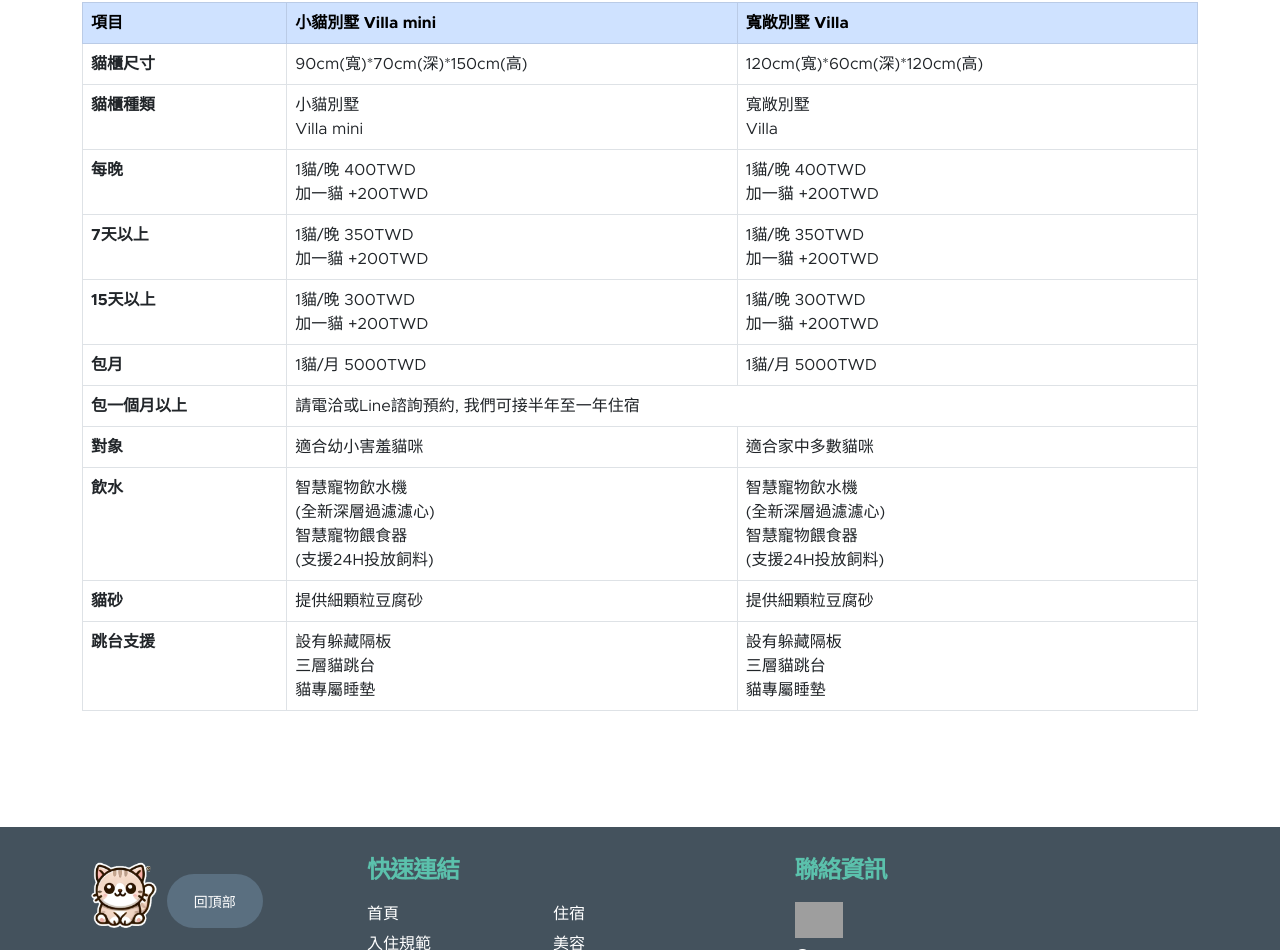
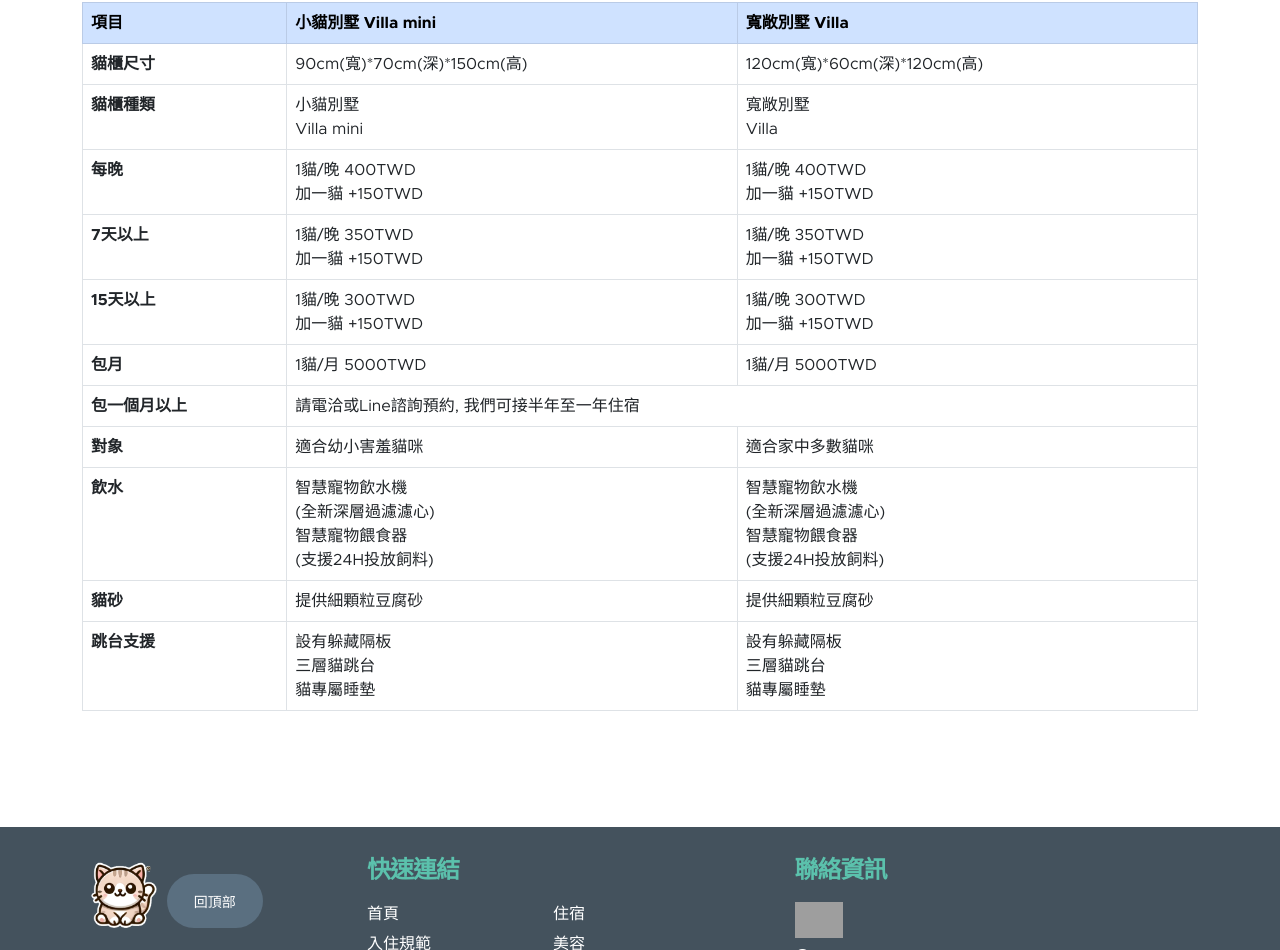
Before and after one commit to adong23664/CatB-C, a plain HTML site: page new-taipei-cheap-cat-lodging.html in a window 1280 px wide. Shown: the part 962-1912 px from the top of the page. Drawn offline with Linux system fonts and the light colour scheme; grey boxes are pictures that could not be loaded.

Commit message:
fix: 修改報價

```diff
--- a/new-taipei-cheap-cat-lodging.html
+++ b/new-taipei-cheap-cat-lodging.html
@@ -263,18 +263,18 @@
                 </tr>
                 <tr>
                   <th>每晚</th>
-                  <td>1貓/晚 400TWD<br />加一貓 +200TWD</td>
-                  <td>1貓/晚 400TWD<br />加一貓 +200TWD</td>
+                  <td>1貓/晚 400TWD<br />加一貓 +150TWD</td>
+                  <td>1貓/晚 400TWD<br />加一貓 +150TWD</td>
                 </tr>
                 <tr>
                   <th>7天以上</th>
-                  <td>1貓/晚 350TWD<br />加一貓 +200TWD</td>
-                  <td>1貓/晚 350TWD<br />加一貓 +200TWD</td>
+                  <td>1貓/晚 350TWD<br />加一貓 +150TWD</td>
+                  <td>1貓/晚 350TWD<br />加一貓 +150TWD</td>
                 </tr>
                 <tr>
                   <th>15天以上</th>
-                  <td>1貓/晚 300TWD<br />加一貓 +200TWD</td>
-                  <td>1貓/晚 300TWD<br />加一貓 +200TWD</td>
+                  <td>1貓/晚 300TWD<br />加一貓 +150TWD</td>
+                  <td>1貓/晚 300TWD<br />加一貓 +150TWD</td>
                 </tr>
                 <tr>
                   <th>包月</th>
```
